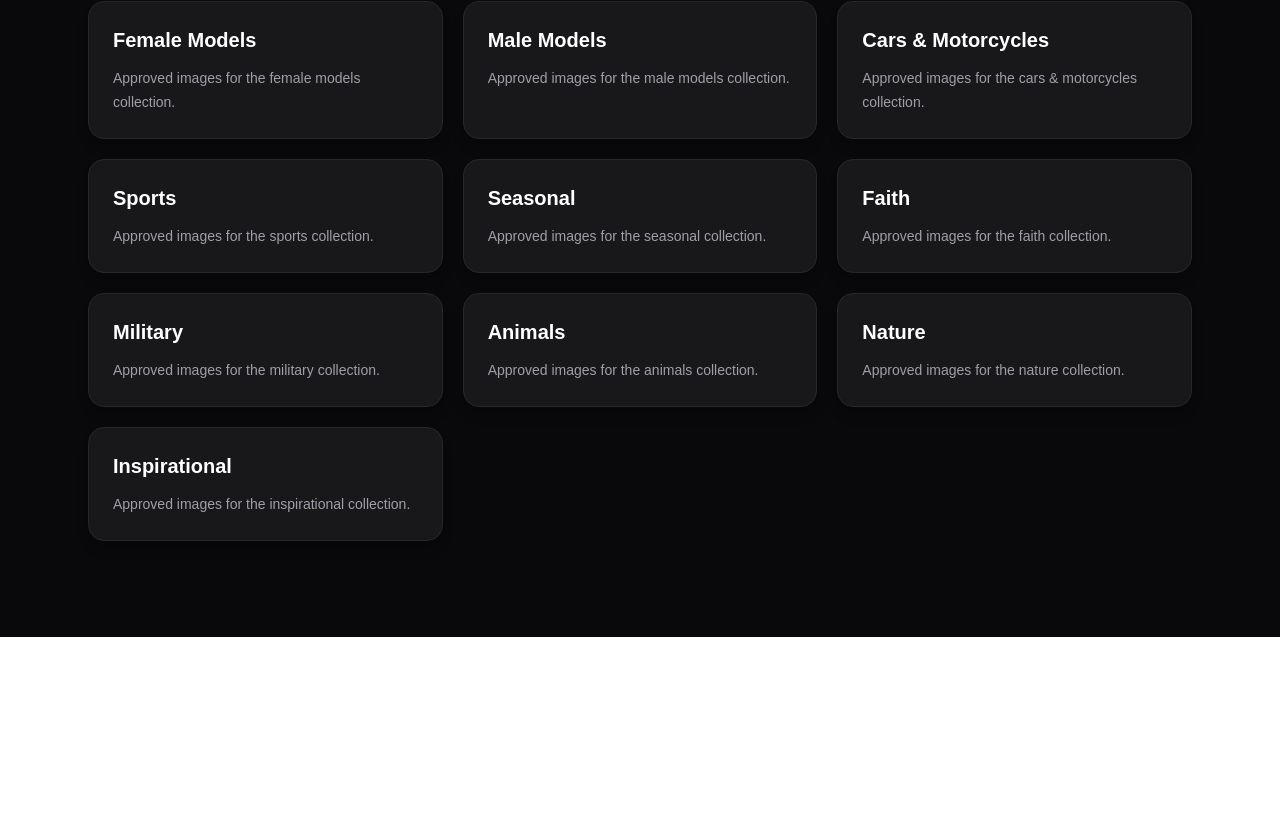
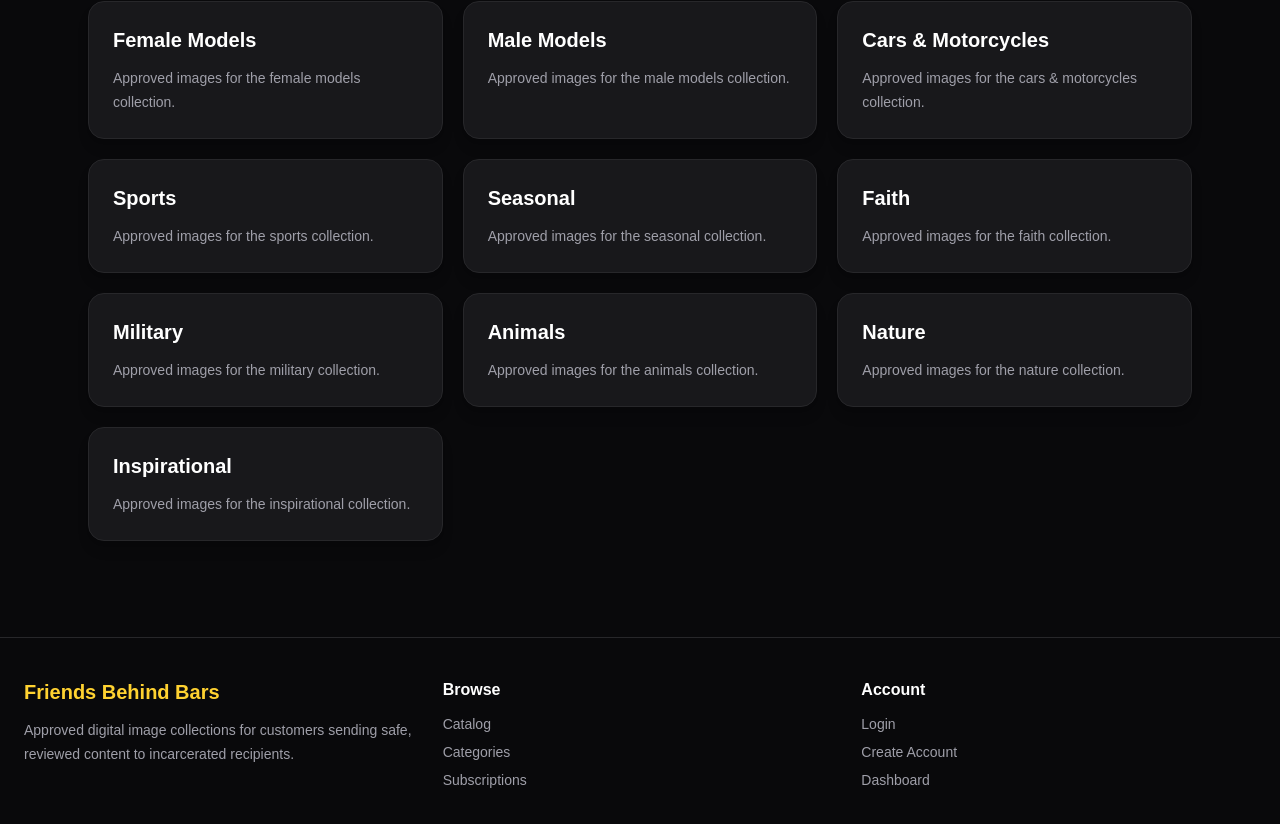
Before and after one commit to ssoup111/gary-project, a Next.js app: page / in a window 1280 px wide. Shown: the part 869-1693 px from the top of the page. Before the commit the page ends 1506 px from the top, so only its background shows below. Built offline with nearby package versions, Linux system fonts and the light colour scheme.

Commit message:
Add global site footer

```diff
--- a/app/layout.tsx
+++ b/app/layout.tsx
@@ -2,6 +2,7 @@ import type { Metadata } from "next";
 import Link from "next/link";
 import "./globals.css";
 import SiteNav from "@/components/layout/SiteNav";
+import SiteFooter from "@/components/layout/SiteFooter";
 
 export const metadata: Metadata = {
   title: "Friends Behind Bars",
@@ -36,6 +37,7 @@ export default function RootLayout({
 
         <SiteNav />
           {children}
+          <SiteFooter />
       </body>
     </html>
   );
--- /dev/null
+++ b/components/layout/SiteFooter.tsx
@@ -0,0 +1,34 @@
+import Link from "next/link";
+
+export default function SiteFooter() {
+  return (
+    <footer className="border-t border-zinc-800 bg-zinc-950 px-6 py-10 text-white">
+      <div className="mx-auto grid max-w-7xl gap-6 md:grid-cols-3">
+        <div>
+          <p className="text-xl font-black text-amber-300">Friends Behind Bars</p>
+          <p className="mt-3 text-sm leading-6 text-zinc-400">
+            Approved digital image collections for customers sending safe, reviewed content to incarcerated recipients.
+          </p>
+        </div>
+
+        <div>
+          <p className="font-bold">Browse</p>
+          <div className="mt-3 grid gap-2 text-sm text-zinc-400">
+            <Link href="/catalog" className="hover:text-amber-300">Catalog</Link>
+            <Link href="/categories" className="hover:text-amber-300">Categories</Link>
+            <Link href="/subscriptions" className="hover:text-amber-300">Subscriptions</Link>
+          </div>
+        </div>
+
+        <div>
+          <p className="font-bold">Account</p>
+          <div className="mt-3 grid gap-2 text-sm text-zinc-400">
+            <Link href="/login" className="hover:text-amber-300">Login</Link>
+            <Link href="/signup" className="hover:text-amber-300">Create Account</Link>
+            <Link href="/dashboard" className="hover:text-amber-300">Dashboard</Link>
+          </div>
+        </div>
+      </div>
+    </footer>
+  );
+}
```
